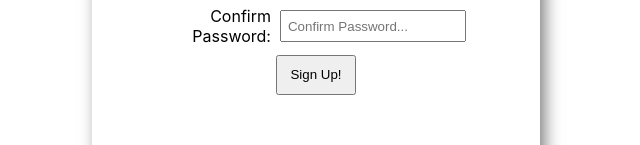
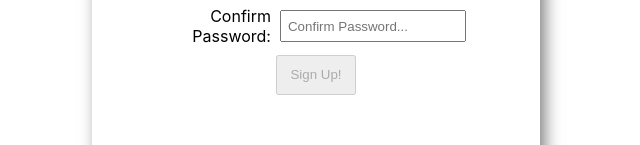
Before and after one commit to KyleWong2510/Bag-O-Hold, a React (Create React App) app: page / in a window 1280 px wide. Shown: the part 485-630 px from the top of the page, without its empty margins (324-964 px from the left). Built offline with nearby package versions, Linux system fonts and the light colour scheme.

Commit message:
Disable button

```diff
--- a/src/SignUpForm/SignUpForm.js
+++ b/src/SignUpForm/SignUpForm.js
@@ -9,11 +9,24 @@ const SignUpForm = () => {
   const [passwordInput, setPassword] = useState('')
   const [confirmedPasswordInput, setConfirmedPassoword] = useState('')
 
+  const fieldsEmpty =
+    firstNameInput.trim() === '' ||
+    lastNameInput.trim() === '' ||
+    usernameInput.trim() === '' ||
+    passwordInput.trim() === '' ||
+    confirmedPasswordInput.trim() === ''
+
+  const isEnabled = () => {
+    if (!fieldsEmpty && passwordInput === confirmedPasswordInput) {
+      return true
+    } else return false
+  }
+
   const postSignUp = () => {
     const url = ''
     const signUpData = {
       username: usernameInput,
-      email: emailInput,
+      email: emailInput || null,
       password: passwordInput,
       first_name: firstNameInput,
       last_name: lastNameInput
@@ -90,7 +103,13 @@ const SignUpForm = () => {
             onChange={(e) => setConfirmedPassoword(e.target.value)}
           />
         </section>
-        <button id='sign-up-btn' onClick={postSignUp}>Sign Up!</button>
+        <button
+          id='sign-up-btn'
+          disabled={!isEnabled()}
+          onClick={postSignUp}
+        >
+          Sign Up!
+        </button>
       </form>
     </>
   )
```
